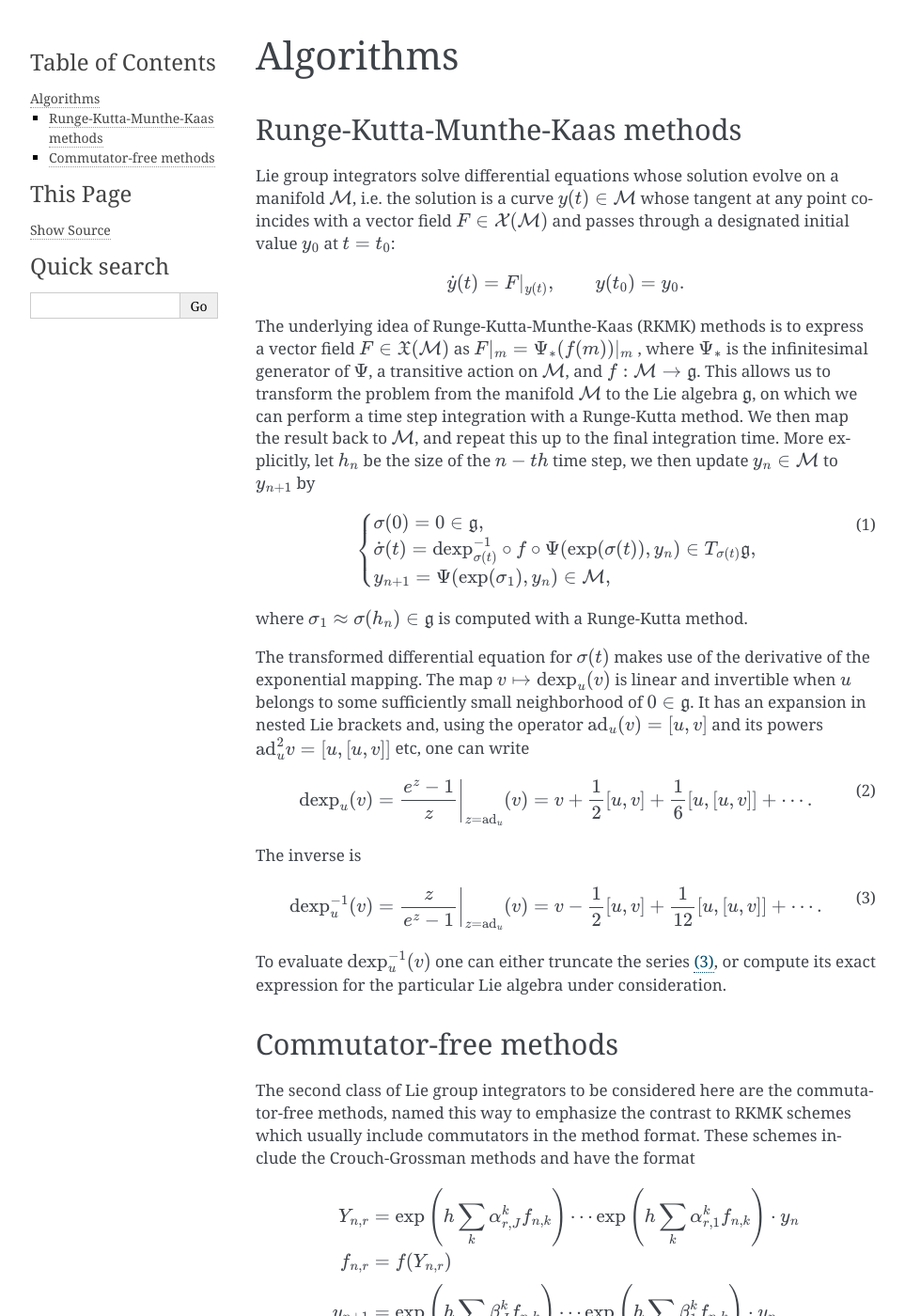
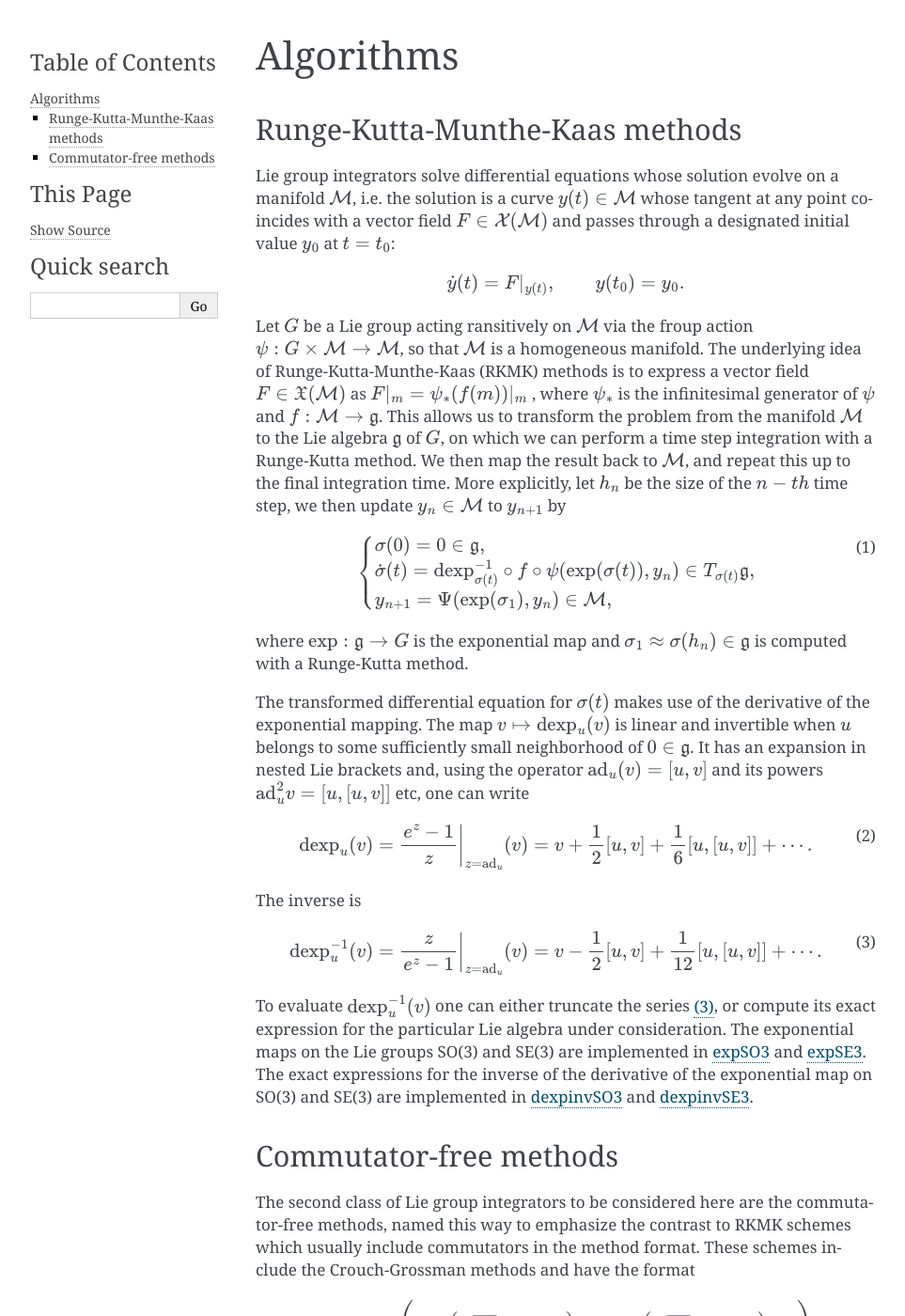
Before and after one commit to THREAD-3-2/RKMK_Commutator_free_integrators, a Sphinx documentation site: the page built from docs/int.rst, in a window 1280 px wide and 1400 px high. Shown: the whole window at 94% size, without its empty margins (148-1111 px from the left). Built offline with Sphinx 7.4.7, drawn with Linux system fonts in a browser that asks for light colours; pages that are not in the unit, such as notebooks, are missing from menus; some of the changed text lies outside the part shown.

Commit message:
Update int.rst

```diff
--- a/docs/int.rst
+++ b/docs/int.rst
@@ -17,7 +17,7 @@ Lie group integrators solve differential equations whose solution evolve on a ma
         \dot{y}(t) = F|_{y(t)},\qquad y(t_0)=y_0.
     \end{align}
 
-The underlying idea of Runge-Kutta-Munthe-Kaas (RKMK) methods is to express a vector field :math:`F\in\mathfrak{X}(\mathcal{M})` as :math:`F\vert_m = \Psi_*(f(m))\vert_m` , where :math:`\Psi_*` is the infinitesimal generator of :math:`\Psi`, a transitive action on :math:`\mathcal{M}`, and :math:`f:\mathcal{M}\rightarrow\mathfrak{g}`. This allows us to transform the problem from the manifold :math:`\mathcal{M}` to the Lie algebra :math:`\mathfrak{g}`, on which we can perform a time step integration with a Runge-Kutta method. We then map the result back to :math:`\mathcal{M}`, and repeat this up to the final integration time.  More explicitly, let :math:`h_n` be the size of the :math:`n-th` time step, we then update :math:`y_n\in\mathcal{M}` to :math:`y_{n+1}` by
+Let :math:`G` be a Lie group acting ransitively on :math:`\mathcal{M}` via the froup action :math:`\psi:G \times \mathcal{M} \rightarrow \mathcal{M}`, so that :math:`\mathcal{M}` is a homogeneous manifold. The underlying idea of Runge-Kutta-Munthe-Kaas (RKMK) methods is to express a vector field :math:`F\in\mathfrak{X}(\mathcal{M})` as :math:`F\vert_m = \psi_*(f(m))\vert_m` , where :math:`\psi_*` is the infinitesimal generator of :math:`\psi` and :math:`f:\mathcal{M}\rightarrow\mathfrak{g}`. This allows us to transform the problem from the manifold :math:`\mathcal{M}` to the Lie algebra :math:`\mathfrak{g}` of :math:`G`, on which we can perform a time step integration with a Runge-Kutta method. We then map the result back to :math:`\mathcal{M}`, and repeat this up to the final integration time.  More explicitly, let :math:`h_n` be the size of the :math:`n-th` time step, we then update :math:`y_n\in\mathcal{M}` to :math:`y_{n+1}` by
 
 .. math::
     :name: eq:1
@@ -25,12 +25,12 @@ The underlying idea of Runge-Kutta-Munthe-Kaas (RKMK) methods is to express a ve
     \begin{align}
         \begin{cases}
         \sigma(0) = 0\in\mathfrak{g},\\
-        \dot{\sigma}(t) = \textrm{dexp}_{\sigma(t)}^{-1}\circ f\circ \Psi (\exp(\sigma(t)),y_n)\in T_{\sigma(t)}\mathfrak{g}, \\
+        \dot{\sigma}(t) = \textrm{dexp}_{\sigma(t)}^{-1}\circ f\circ \psi (\exp(\sigma(t)),y_n)\in T_{\sigma(t)}\mathfrak{g}, \\
         y_{n+1} = \Psi(\exp(\sigma_1),y_n)\in \mathcal{M},
         \end{cases}
     \end{align}
 
-where :math:`\sigma_1\approx \sigma(h_n)\in\mathfrak{g}` is computed with a Runge-Kutta method.
+where  :math:`\textrm{exp}:\mathfrak{g}\rightarrow G` is the exponential map and :math:`\sigma_1\approx \sigma(h_n)\in\mathfrak{g}` is computed with a Runge-Kutta method.
 
 
 The transformed differential equation for :math:`\sigma(t)` makes use of the derivative of the exponential mapping. The map :math:`v\mapsto\textrm{dexp}_u(v)` is linear and invertible when :math:`u` belongs to some sufficiently small neighborhood of :math:`0\in\mathfrak{g}`. It has an expansion in nested Lie brackets and, using the operator :math:`\textrm{ad}_u(v)=[u,v]` and its powers :math:`\textrm{ad}_u^2 v=[u,[u,v]]` etc, one can write
@@ -51,7 +51,7 @@ The inverse is
         \textrm{dexp}_u^{-1}(v) =\left.\frac{z}{e^z-1}\right|_{z=\textrm{ad}_u}(v)= v -\frac12[u,v] + \frac1{12}[u,[u,v]]+\cdots.
     \end{align}
 
-To evaluate :math:`\textrm{dexp}_u^{-1}(v)` one can either truncate the series :ref:`(3) <eq:2>`, or compute its exact expression for the particular Lie algebra under consideration.
+To evaluate :math:`\textrm{dexp}_u^{-1}(v)` one can either truncate the series :ref:`(3) <eq:2>`, or compute its exact expression for the particular Lie algebra under consideration. The exponential maps on the Lie groups SO(3) and SE(3) are implemented in `expSO3 <https://github.com/THREAD-3-2/RKMK_Commutator_free_integrators/blob/main/src/lie_group_functions/expSO3.m>`_ and `expSE3 <https://github.com/THREAD-3-2/RKMK_Commutator_free_integrators/blob/main/src/lie_group_functions/expSE3.m>`_. The exact expressions for the inverse of the derivative of the exponential map on SO(3) and SE(3) are implemented in `dexpinvSO3 <https://github.com/THREAD-3-2/RKMK_Commutator_free_integrators/blob/main/src/lie_group_functions/dexpinvSO3.m>`_ and `dexpinvSE3 <https://github.com/THREAD-3-2/RKMK_Commutator_free_integrators/blob/main/src/lie_group_functions/dexpinvSE3.m>`_.
 
 .. _elec_ibvp:
 
@@ -63,9 +63,9 @@ The second class of Lie group integrators to be considered here are the commutat
 .. math::
 
     \begin{align}
-        Y_{n,r} &= \exp\left(h\sum_{k}\alpha_{r,J}^k f_{n,k}\right)\cdots \exp\left(h\sum_{k}\alpha_{r,1}^k f_{n,k}\right)\cdot y_n \\
+        Y_{n,r} &= \psi\left(\exp\Big(h\sum_{k}\alpha_{r,J}^k f_{n,k}\Big)\cdots \exp\Big(h\sum_{k}\alpha_{r,1}^k f_{n,k}\Big), y_n\right) \\
         f_{n,r} &= f(Y_{n,r}) \\[1mm]
-        y_{n+1} &= \exp\left(h\sum_k \beta_J^k f_{n,k}\right)\cdots \exp\left(h\sum_k \beta_1^k f_{n,k}\right)\cdot y_n
+        y_{n+1} &= \psi\left(\exp\Big(h\sum_k \beta_J^k f_{n,k}\Big)\cdots \exp\Big(h\sum_k \beta_1^k f_{n,k}\Big), y_n\right)
     \end{align}
 
 Here the Runge-Kutta coefficients :math:`\alpha_{r,j}^k`, :math:`\beta_{j}^r` are related to a classical Runge-Kutta scheme with coefficients :math:`a_r^k`, :math:`b_r` in that :math:`a_r^k=\sum_j \alpha_{r,j}^k` and :math:`b_r=\sum_j \beta_{j}^r`. The :math:`\alpha_{r,j}^k`, :math:`\beta_{j}^r` are usually chosen to obtain computationally inexpensive schemes with the highest possible order of convergence. The computational complexity of the above schemes depends on the cost of computing an exponential as well as of evaluating the vector field. Therefore it makes sense to keep the number of exponentials :math:`J` in each stage as low as possible, and possibly also the number of stages :math:`s`.
```
